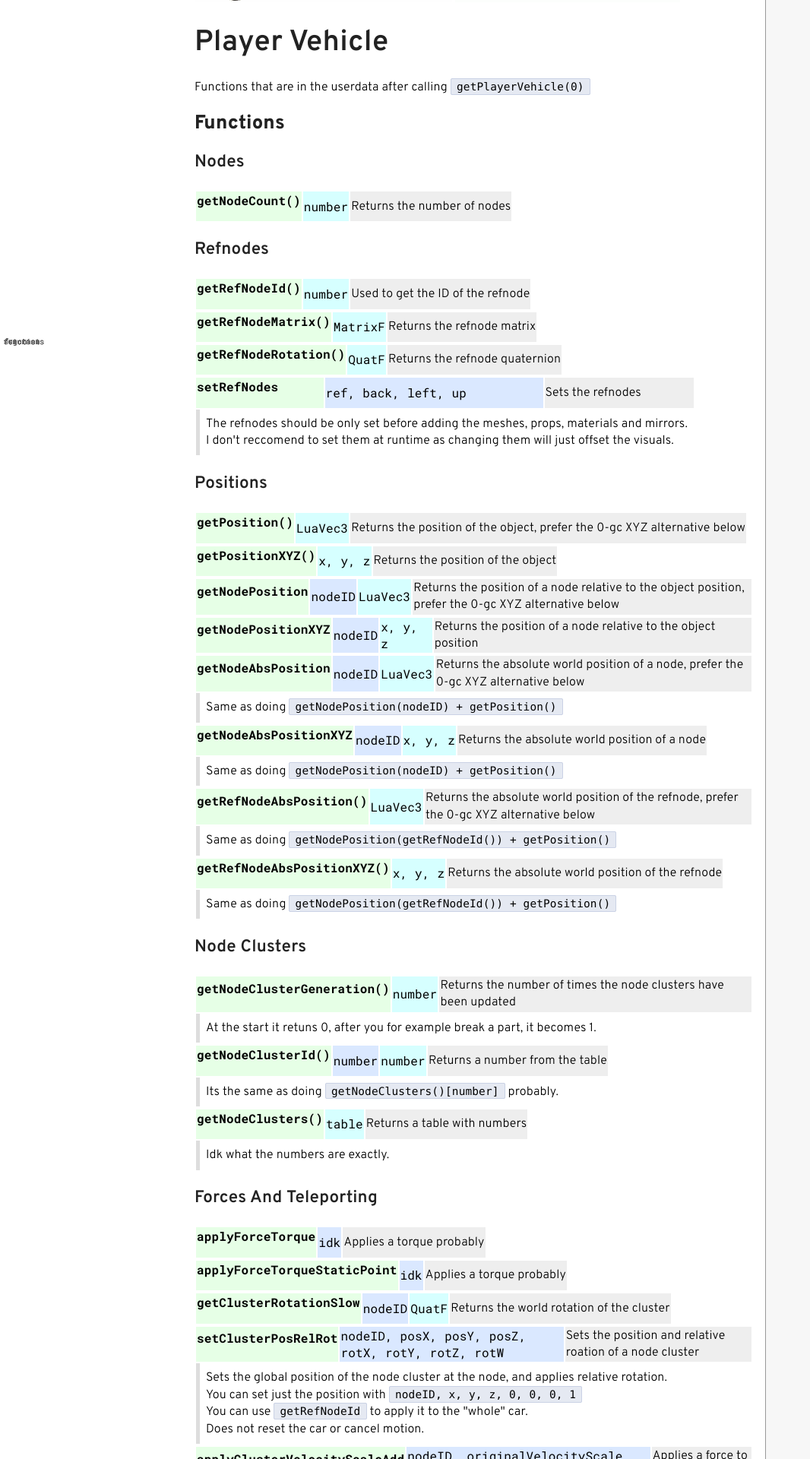
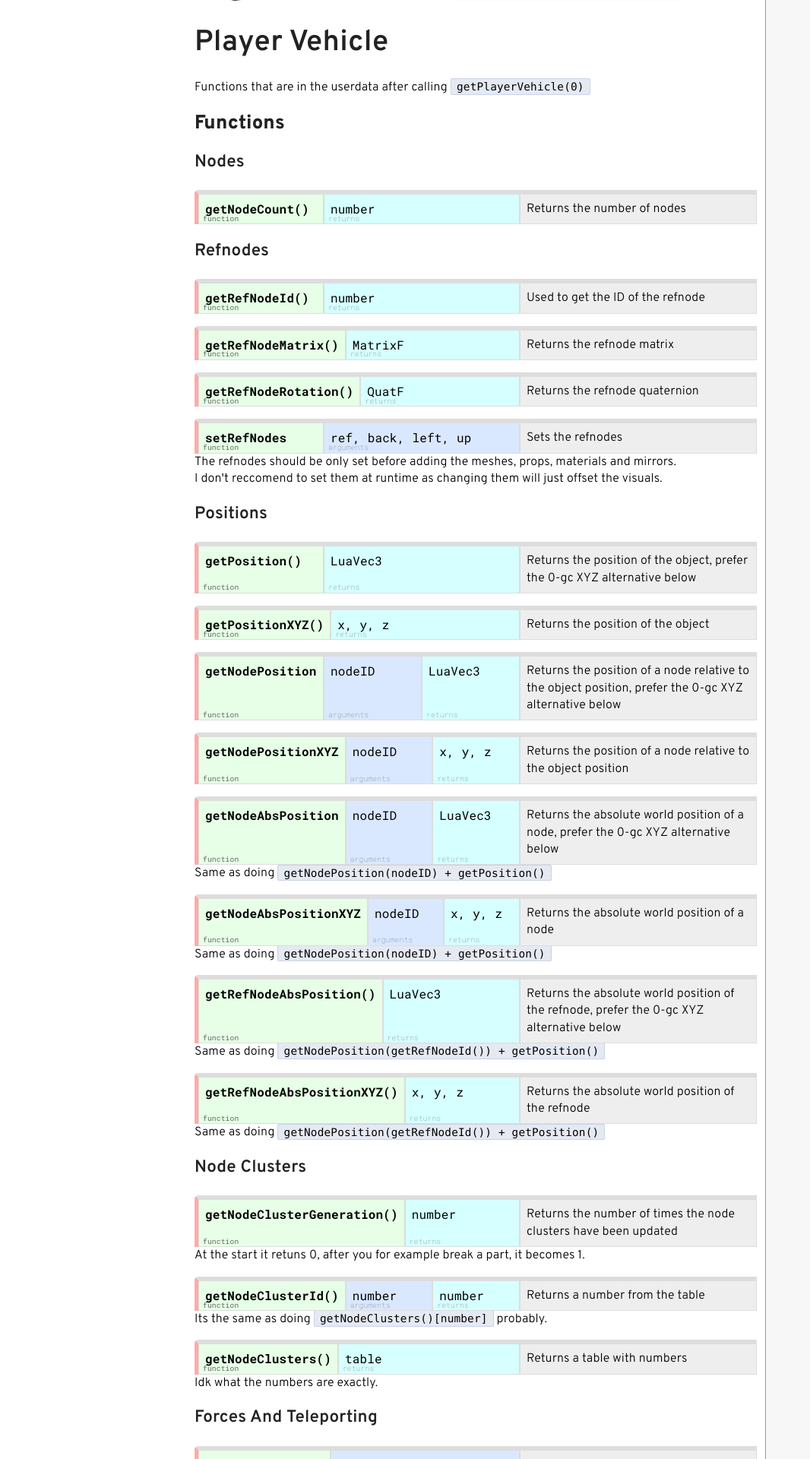
Before and after one commit to E32k/e32k.github.io, a Jekyll site: the page built from BeamNG.lua/ge/playerVehicle.md, in a window 1280 px wide. Shown: the part 444-2364 px from the top of the page at 76% size, without its empty margins (0-1066 px from the left). Built offline with Jekyll 4.4.1, drawn with Linux system fonts in a browser that asks for light colours.

Commit message:
test convert to div

```diff
--- a/BeamNG.lua/ge/playerVehicle.md
+++ b/BeamNG.lua/ge/playerVehicle.md
@@ -10,171 +10,213 @@
 
 ### Nodes
 
-<table class="api"><tr>
-  <th class="func">getNodeCount()</th>
-  <td class="rets">number</td>
-  <td class="desc">Returns the number of nodes</td>
-</tr></table>
+<div class="funcTable"><div class="headerRow">
+  <div class="func">getNodeCount()</div>
+  <div class="rets">number</div>
+  <div class="desc">Returns the number of nodes</div>
+
+</div>
+</div>
 
 ### Refnodes
 
-<table class="api"><tr>
-  <th class="func">getRefNodeId()</th>
-  <td class="rets">number</td>
-  <td class="desc">Used to get the ID of the refnode</td>
-</tr></table>
+<div class="funcTable"><div class="headerRow">
+  <div class="func">getRefNodeId()</div>
+  <div class="rets">number</div>
+  <div class="desc">Used to get the ID of the refnode</div>
 
-<table class="api"><tr>
-  <th class="func">getRefNodeMatrix()</th>
-  <td class="rets">MatrixF</td>
-  <td class="desc">Returns the refnode matrix</td>
-</tr></table>
+</div>
+</div>
 
-<table class="api"><tr>
-  <th class="func">getRefNodeRotation()</th>
-  <td class="rets">QuatF</td>
-  <td class="desc">Returns the refnode quaternion</td>
-</tr></table>
+<div class="funcTable"><div class="headerRow">
+  <div class="func">getRefNodeMatrix()</div>
+  <div class="rets">MatrixF</div>
+  <div class="desc">Returns the refnode matrix</div>
 
-<table class="api"><tr>
-  <th class="func">setRefNodes</th>
-  <td class="args">ref, back, left, up</td>
-  <td class="desc">Sets the refnodes</td>
-  </tr><tr><td colspan="4" class="details">
+</div>
+</div>
+
+<div class="funcTable"><div class="headerRow">
+  <div class="func">getRefNodeRotation()</div>
+  <div class="rets">QuatF</div>
+  <div class="desc">Returns the refnode quaternion</div>
+
+</div>
+</div>
+
+<div class="funcTable"><div class="headerRow">
+  <div class="func">setRefNodes</div>
+  <div class="args">ref, back, left, up</div>
+  <div class="desc">Sets the refnodes</div>
+
+</div>
   The refnodes should be only set before adding the meshes, props, materials and mirrors.<br>
   I don't reccomend to set them at runtime as changing them will just offset the visuals.
-</td></tr></table>
+
+</div>
 
 ### Positions
 
-<table class="api"><tr>
-  <th class="func">getPosition()</th>
-  <td class="rets">LuaVec3</td>
-  <td class="desc">Returns the position of the object, prefer the 0-gc XYZ alternative below</td>
-</tr></table>
+<div class="funcTable"><div class="headerRow">
+  <div class="func">getPosition()</div>
+  <div class="rets">LuaVec3</div>
+  <div class="desc">Returns the position of the object, prefer the 0-gc XYZ alternative below</div>
 
-<table class="api"><tr>
-  <th class="func">getPositionXYZ()</th>
-  <td class="rets">x, y, z</td>
-  <td class="desc">Returns the position of the object</td>
-</tr></table>
+</div>
+</div>
 
-<table class="api"><tr>
-  <th class="func">getNodePosition</th>
-  <td class="args">nodeID</td>
-  <td class="rets">LuaVec3</td>
-  <td class="desc">Returns the position of a node relative to the object position, prefer the 0-gc XYZ alternative below</td>
-</tr></table>
+<div class="funcTable"><div class="headerRow">
+  <div class="func">getPositionXYZ()</div>
+  <div class="rets">x, y, z</div>
+  <div class="desc">Returns the position of the object</div>
 
-<table class="api"><tr>
-  <th class="func">getNodePositionXYZ</th>
-  <td class="args">nodeID</td>
-  <td class="rets">x, y, z</td>
-  <td class="desc">Returns the position of a node relative to the object position</td>
-</tr></table>
+</div>
+</div>
 
-<table class="api"><tr>
-  <th class="func">getNodeAbsPosition</th>
-  <td class="args">nodeID</td>
-  <td class="rets">LuaVec3</td>
-  <td class="desc">Returns the absolute world position of a node, prefer the 0-gc XYZ alternative below</td>
-  </tr><tr><td colspan="4" class="details">
+<div class="funcTable"><div class="headerRow">
+  <div class="func">getNodePosition</div>
+  <div class="args">nodeID</div>
+  <div class="rets">LuaVec3</div>
+  <div class="desc">Returns the position of a node relative to the object position, prefer the 0-gc XYZ alternative below</div>
+
+</div>
+</div>
+
+<div class="funcTable"><div class="headerRow">
+  <div class="func">getNodePositionXYZ</div>
+  <div class="args">nodeID</div>
+  <div class="rets">x, y, z</div>
+  <div class="desc">Returns the position of a node relative to the object position</div>
+
+</div>
+</div>
+
+<div class="funcTable"><div class="headerRow">
+  <div class="func">getNodeAbsPosition</div>
+  <div class="args">nodeID</div>
+  <div class="rets">LuaVec3</div>
+  <div class="desc">Returns the absolute world position of a node, prefer the 0-gc XYZ alternative below</div>
+
+</div>
   Same as doing <code>getNodePosition(nodeID) + getPosition()</code>
-</td></tr></table>
 
-<table class="api"><tr>
-  <th class="func">getNodeAbsPositionXYZ</th>
-  <td class="args">nodeID</td>
-  <td class="rets">x, y, z</td>
-  <td class="desc">Returns the absolute world position of a node</td>
-  </tr><tr><td colspan="4" class="details">
+</div>
+
+<div class="funcTable"><div class="headerRow">
+  <div class="func">getNodeAbsPositionXYZ</div>
+  <div class="args">nodeID</div>
+  <div class="rets">x, y, z</div>
+  <div class="desc">Returns the absolute world position of a node</div>
+
+</div>
   Same as doing <code>getNodePosition(nodeID) + getPosition()</code>
-</td></tr></table>
 
-<table class="api"><tr>
-  <th class="func">getRefNodeAbsPosition()</th>
-  <td class="rets">LuaVec3</td>
-  <td class="desc">Returns the absolute world position of the refnode, prefer the 0-gc XYZ alternative below</td>
-  </tr><tr><td colspan="4" class="details">
+</div>
+
+<div class="funcTable"><div class="headerRow">
+  <div class="func">getRefNodeAbsPosition()</div>
+  <div class="rets">LuaVec3</div>
+  <div class="desc">Returns the absolute world position of the refnode, prefer the 0-gc XYZ alternative below</div>
+
+</div>
   Same as doing <code>getNodePosition(getRefNodeId()) + getPosition()</code>
-</td></tr></table>
 
-<table class="api"><tr>
-  <th class="func">getRefNodeAbsPositionXYZ()</th>
-  <td class="rets">x, y, z</td>
-  <td class="desc">Returns the absolute world position of the refnode</td>
-  </tr><tr><td colspan="4" class="details">
+</div>
+
+<div class="funcTable"><div class="headerRow">
+  <div class="func">getRefNodeAbsPositionXYZ()</div>
+  <div class="rets">x, y, z</div>
+  <div class="desc">Returns the absolute world position of the refnode</div>
+
+</div>
   Same as doing <code>getNodePosition(getRefNodeId()) + getPosition()</code>
-</td></tr></table>
+
+</div>
 
 
 ### Node Clusters
 
-<table class="api"><tr>
-  <th class="func">getNodeClusterGeneration()</th>
-  <td class="rets">number</td>
-  <td class="desc">Returns the number of times the node clusters have been updated</td>
-  </tr><tr><td colspan="4" class="details">
+<div class="funcTable"><div class="headerRow">
+  <div class="func">getNodeClusterGeneration()</div>
+  <div class="rets">number</div>
+  <div class="desc">Returns the number of times the node clusters have been updated</div>
+
+</div>
   At the start it retuns 0, after you for example break a part, it becomes 1.
-</td></tr></table>
 
-<table class="api"><tr>
-  <th class="func">getNodeClusterId()</th>
-  <td class="args">number</td>
-  <td class="rets">number</td>
-  <td class="desc">Returns a number from the table</td>
-  </tr><tr><td colspan="4" class="details">
+</div>
+
+<div class="funcTable"><div class="headerRow">
+  <div class="func">getNodeClusterId()</div>
+  <div class="args">number</div>
+  <div class="rets">number</div>
+  <div class="desc">Returns a number from the table</div>
+
+</div>
   Its the same as doing <code>getNodeClusters()[number]</code> probably.
-</td></tr></table>
 
-<table class="api"><tr>
-  <th class="func">getNodeClusters()</th>
-  <td class="rets">table</td>
-  <td class="desc">Returns a table with numbers</td>
-  </tr><tr><td colspan="4" class="details">
+</div>
+
+<div class="funcTable"><div class="headerRow">
+  <div class="func">getNodeClusters()</div>
+  <div class="rets">table</div>
+  <div class="desc">Returns a table with numbers</div>
+
+</div>
   Idk what the numbers are exactly.
-</td></tr></table>
+
+</div>
 
 ### Forces And Teleporting
 
-<table class="api"><tr>
-  <th class="func">applyForceTorque</th>
-  <td class="args">idk</td>
-  <td class="desc">Applies a torque probably</td>
-</tr></table>
+<div class="funcTable"><div class="headerRow">
+  <div class="func">applyForceTorque</div>
+  <div class="args">idk</div>
+  <div class="desc">Applies a torque probably</div>
 
-<table class="api"><tr>
-  <th class="func">applyForceTorqueStaticPoint</th>
-  <td class="args">idk</td>
-  <td class="desc">Applies a torque probably</td>
-</tr></table>
+</div>
+</div>
 
-<table class="api"><tr>
-  <th class="func">getClusterRotationSlow</th>
-  <td class="args">nodeID</td>
-  <td class="rets">QuatF</td>
-  <td class="desc">Returns the world rotation of the cluster</td>
-</tr></table>
+<div class="funcTable"><div class="headerRow">
+  <div class="func">applyForceTorqueStaticPoint</div>
+  <div class="args">idk</div>
+  <div class="desc">Applies a torque probably</div>
 
-<table class="api"><tr>
-  <th class="func">setClusterPosRelRot</th>
-  <td class="args">nodeID, posX, posY, posZ, rotX, rotY, rotZ, rotW</td>
-  <td class="desc">Sets the position and relative roation of a node cluster</td>
-  </tr><tr><td colspan="4" class="details">
+</div>
+</div>
+
+<div class="funcTable"><div class="headerRow">
+  <div class="func">getClusterRotationSlow</div>
+  <div class="args">nodeID</div>
+  <div class="rets">QuatF</div>
+  <div class="desc">Returns the world rotation of the cluster</div>
+
+</div>
+</div>
+
+<div class="funcTable"><div class="headerRow">
+  <div class="func">setClusterPosRelRot</div>
+  <div class="args">nodeID, posX, posY, posZ, rotX, rotY, rotZ, rotW</div>
+  <div class="desc">Sets the position and relative roation of a node cluster</div>
+
+</div>
   Sets the global position of the node cluster at the node, and applies relative rotation.<br>
   You can set just the position with <code>nodeID, x, y, z, 0, 0, 0, 1</code><br>
   You can use <code>getRefNodeId</code> to apply it to the "whole" car.<br>
   Does not reset the car or cancel motion.
-</td></tr></table>
 
-<table class="api"><tr>
-  <th class="func">applyClusterVelocityScaleAdd</th>
-  <td class="args">nodeID, originalVelocityScale, velX, velY, velZ</td>
-  <td class="desc">Applies a force to a node cluster</td>
-  </tr><tr><td colspan="4" class="details">
+</div>
+
+<div class="funcTable"><div class="headerRow">
+  <div class="func">applyClusterVelocityScaleAdd</div>
+  <div class="args">nodeID, originalVelocityScale, velX, velY, velZ</div>
+  <div class="desc">Applies a force to a node cluster</div>
+
+</div>
   Cancel all velocity: <code>nodeID, 0, 0, 0, 0</code><br>
   Double velocity: <code>nodeID, 2, 0, 0, 0</code><br>
   Set velocity: <code>nodeID, 0, x, y, z</code><br>
   Add velocity: <code>nodeID, 1, x, y, z</code><br>
   You can use <code>getRefNodeId</code> to apply it to the "whole" car.
-</td></tr></table>
+
+</div>
```
